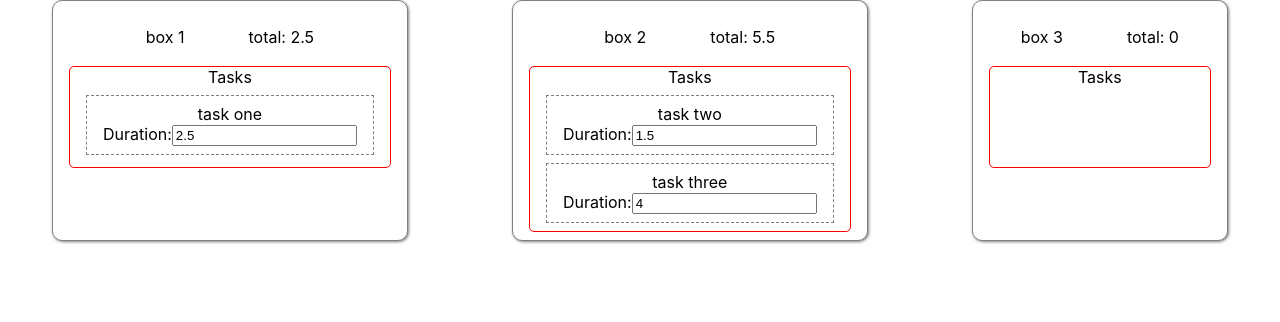
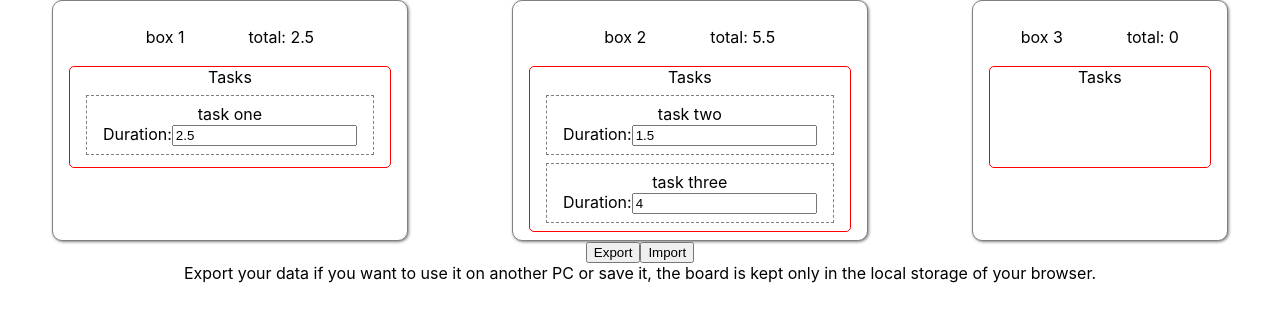
Before and after one commit to cannero/box_it, a React (Create React App) app in the folder box_app/: page / in a window 1280 px wide. Shown: the top 322 px of the page. Built offline with nearby package versions, Linux system fonts and the light colour scheme.

Commit message:
Export import started

```diff
--- a/box_app/src/App.js
+++ b/box_app/src/App.js
@@ -2,6 +2,7 @@ import Board from './Board';
 import './App.css';
 import { DndProvider } from 'react-dnd';
 import { HTML5Backend } from 'react-dnd-html5-backend';
+import ExportImportComponent from './ExportImportComponent';
 
 function App() {
   return (
@@ -9,6 +10,7 @@ function App() {
       <DndProvider backend={HTML5Backend}>
         <Board />
       </DndProvider>
+      <ExportImportComponent />
     </div>
   );
 }
--- /dev/null
+++ b/box_app/src/ExportImportComponent.js
@@ -0,0 +1,65 @@
+import { useRef } from 'react';
+
+function ExportImportComponent() {
+
+  const inputImportRef = useRef(null);
+
+  const exportFile = async () => {
+    const myData = {fdsdf:"re",kle:123};
+    const fileName = "file";
+    const json = JSON.stringify(myData);
+    const blob = new Blob([json],{type:'application/json'});
+    const href = await URL.createObjectURL(blob);
+    const link = document.createElement('a');
+    link.href = href;
+    link.download = fileName + ".json";
+    document.body.appendChild(link);
+    link.click();
+    document.body.removeChild(link);
+    // todo: is this call required?
+    //URL.revokeObjectURL(href);
+  }
+
+  const handleImportClick = () => {
+    inputImportRef.current.click();
+  };
+
+  const handleImportFileChange = event => {
+    const fileObj = event.target.files && event.target.files[0];
+    if (!fileObj) {
+      return;
+    }
+    const reader = new FileReader();
+    reader.onload = function(evt) {
+      console.log('file read: ', evt.target.result);
+    };
+    reader.readAsText(fileObj);
+    console.log('fileObj is', fileObj);
+
+    event.target.value = null;
+  };
+
+  return(
+    <div>
+      <div className='ExportImportButtonContainer'>
+        <button onClick={exportFile}>
+          Export
+        </button>
+        <input
+          style={{display: 'none'}}
+          ref={inputImportRef}
+          type="file"
+          onChange={handleImportFileChange}
+        />
+        <button onClick={handleImportClick}>
+          Import
+        </button>
+      </div>
+      <div>
+        Export your data if you want to use it on another PC or save it, the board is kept only in the local storage of your browser.
+      </div>
+    </div>
+  );
+}
+
+export default ExportImportComponent;
```
Also changed, not shown: 1 other file (tests, documents, lock files or other folders).
